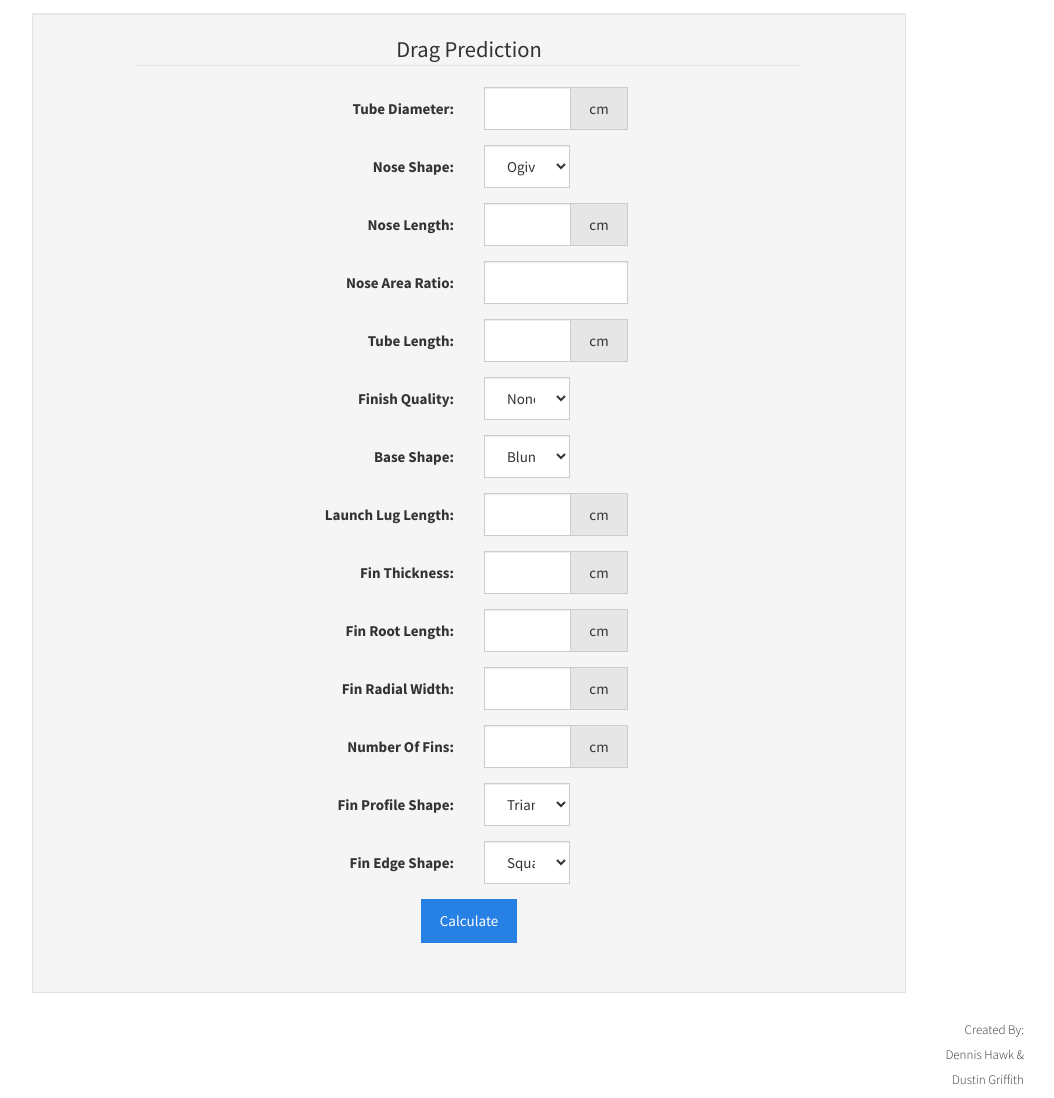
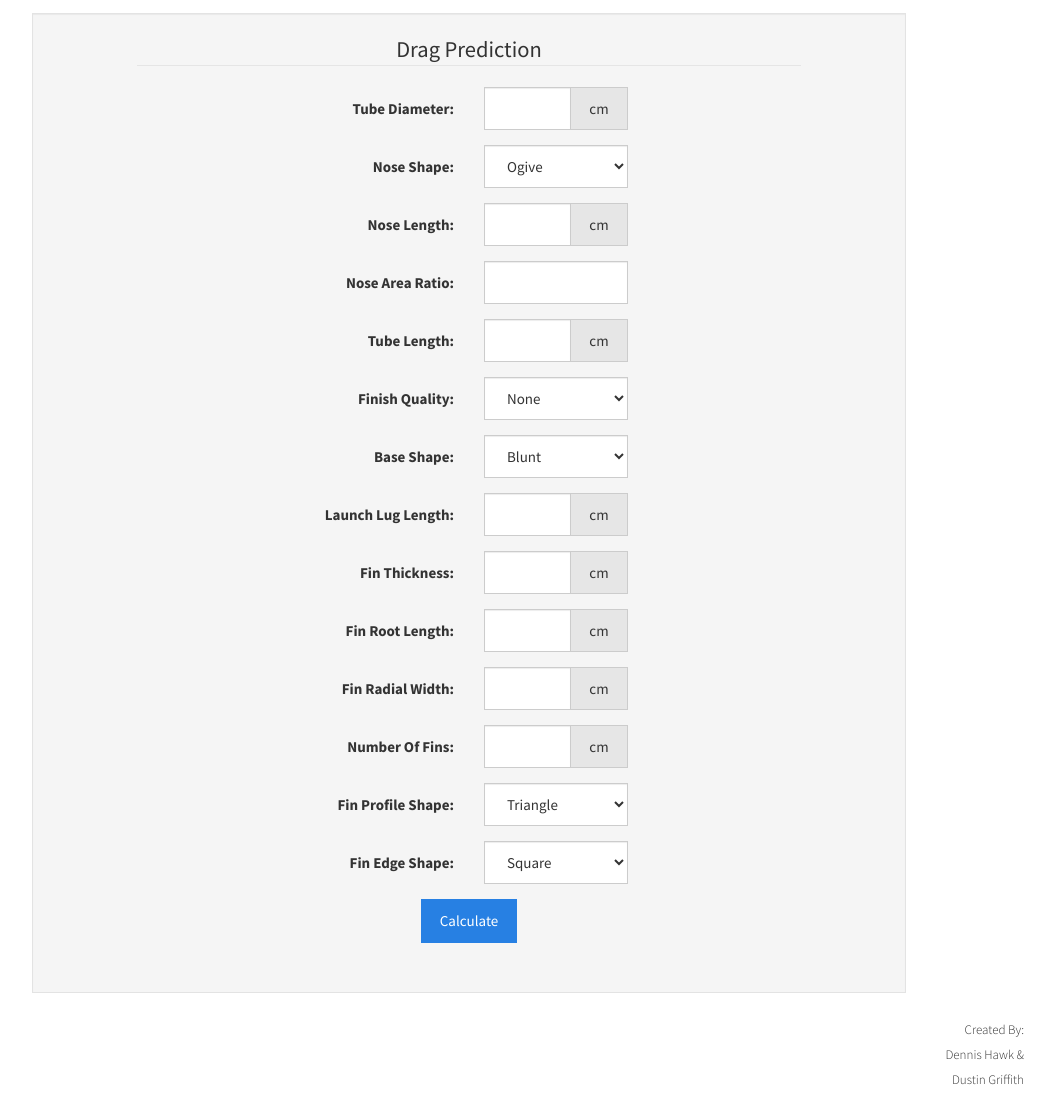
Before and after one commit to dutgriff/rocket-php-jquery, a PHP site: page /dragPrediction.php in a window 1280 px wide. Shown: the part 51-1149 px from the top of the page, without its empty margins (171-1225 px from the left). Run offline with PHP 8.4, Linux system fonts and the light colour scheme; some libraries are stand-ins or nearby versions.

Commit message:
Fixed select boxes to be the same width as other form boxes

```diff
--- a/apogee.php
+++ b/apogee.php
@@ -9,7 +9,7 @@
       <legend class="text-center">Apogee Determination</legend>
       <div id="flightNumber" class="form-group">
         <label for="select" class="col-xs-6 control-label">Flight Number:</label>
-        <div class="col-xs-5 col-sm-3 col-md-2">
+        <div class="col-xs-6 col-sm-5 col-md-4 col-lg-3">
           <select class="form-control" id="selectFlightNumber">
 
           <?php for($i=1; $i <= MAXFLIGHTS; $i++) { ?>
@@ -27,7 +27,7 @@
       <div id="flight-<?php echo $i; ?>"<?php if($i>1) echo" class='collapse'"; ?>>
         <div id="numberTrackingStations" class="form-group">
           <label for="select" class="col-xs-6 control-label">Number of Tracking Stations:</label>
-          <div class="col-xs-5 col-sm-3 col-md-2">
+          <div class="col-xs-6 col-sm-5 col-md-4 col-lg-3">
             <select class="form-control selectNumberTrackingStations">
 
             <?php for($j=1; $j <= MAXTRSTATIONS; $j++) { ?>
--- a/dragPrediction.php
+++ b/dragPrediction.php
@@ -19,7 +19,7 @@
       </div>
       <div id="noseShape" class="form-group">
         <label for="select" class="col-xs-6 control-label">Nose Shape:</label>
-        <div class="col-xs-5 col-sm-3 col-md-2">
+        <div class="col-xs-6 col-sm-5 col-md-4 col-lg-3">
           <select class="form-control" id="selectNoseShape">
 
             <?php foreach($noseShapes as $i=>$shape) { ?>
@@ -59,7 +59,7 @@
       </div>
       <div id="finishQuality" class="form-group">
         <label for="select" class="col-xs-6 control-label">Finish Quality:</label>
-        <div class="col-xs-5 col-sm-3 col-md-2">
+        <div class="col-xs-6 col-sm-5 col-md-4 col-lg-3">
           <select class="form-control" id="selectFinishQuality">
 
             <?php foreach($finishQualities as $i=>$quality) { ?>
@@ -73,7 +73,7 @@
       </div>
       <div id="baseShape" class="form-group">
         <label for="select" class="col-xs-6 control-label">Base Shape:</label>
-        <div class="col-xs-5 col-sm-3 col-md-2">
+        <div class="col-xs-6 col-sm-5 col-md-4 col-lg-3">
           <select class="form-control" id="selectBaseShape">
 
             <?php foreach($baseShapes as $i=>$shape) { ?>
@@ -141,7 +141,7 @@
       </div>
       <div id="finProfileShape" class="form-group">
         <label for="select" class="col-xs-6 control-label">Fin Profile Shape:</label>
-        <div class="col-xs-5 col-sm-3 col-md-2">
+        <div class="col-xs-6 col-sm-5 col-md-4 col-lg-3">
           <select class="form-control" id="selectFinProfileShape">
             <option>Triangle</option>
             <option>Rectangle</option>
@@ -161,7 +161,7 @@
       </div>
       <div id="finEdgeShape" class="form-group">
         <label for="select" class="col-xs-6 control-label">Fin Edge Shape:</label>
-        <div class="col-xs-5 col-sm-3 col-md-2">
+        <div class="col-xs-6 col-sm-5 col-md-4 col-lg-3">
           <select class="form-control" id="selectFinEdgeShape">
             <option>Square</option>
             <option>Rounded</option>
```
